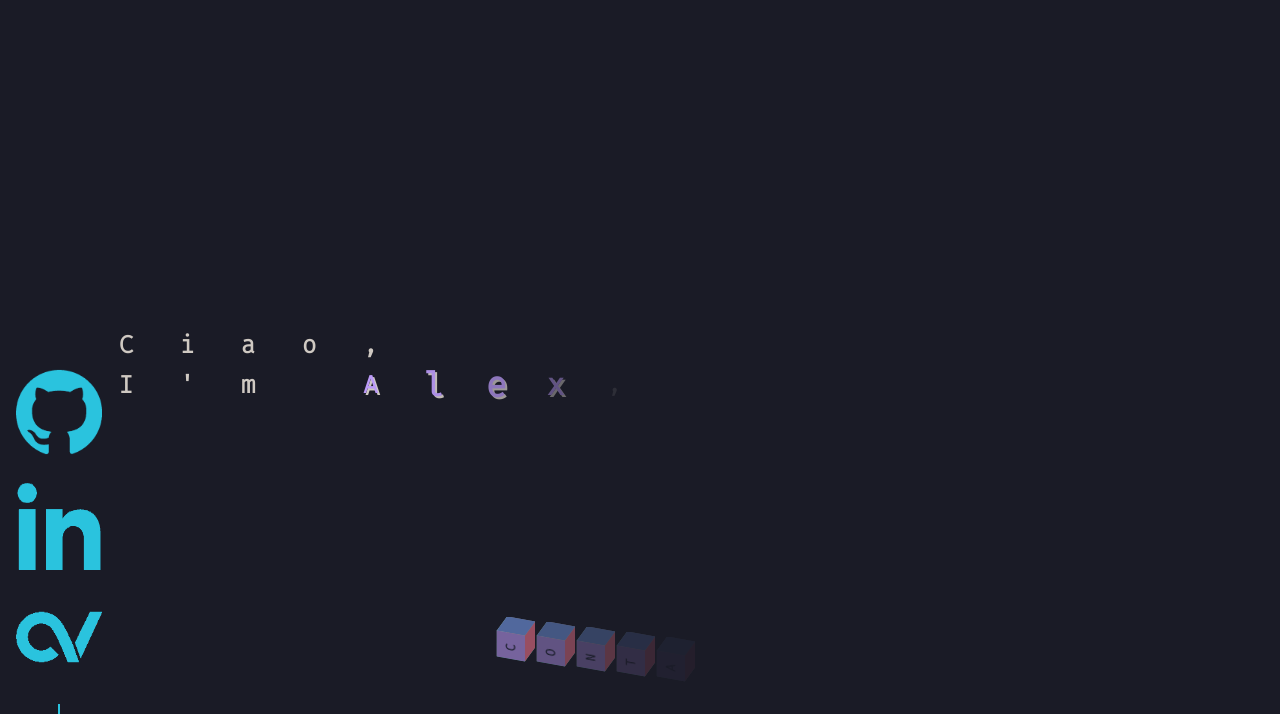
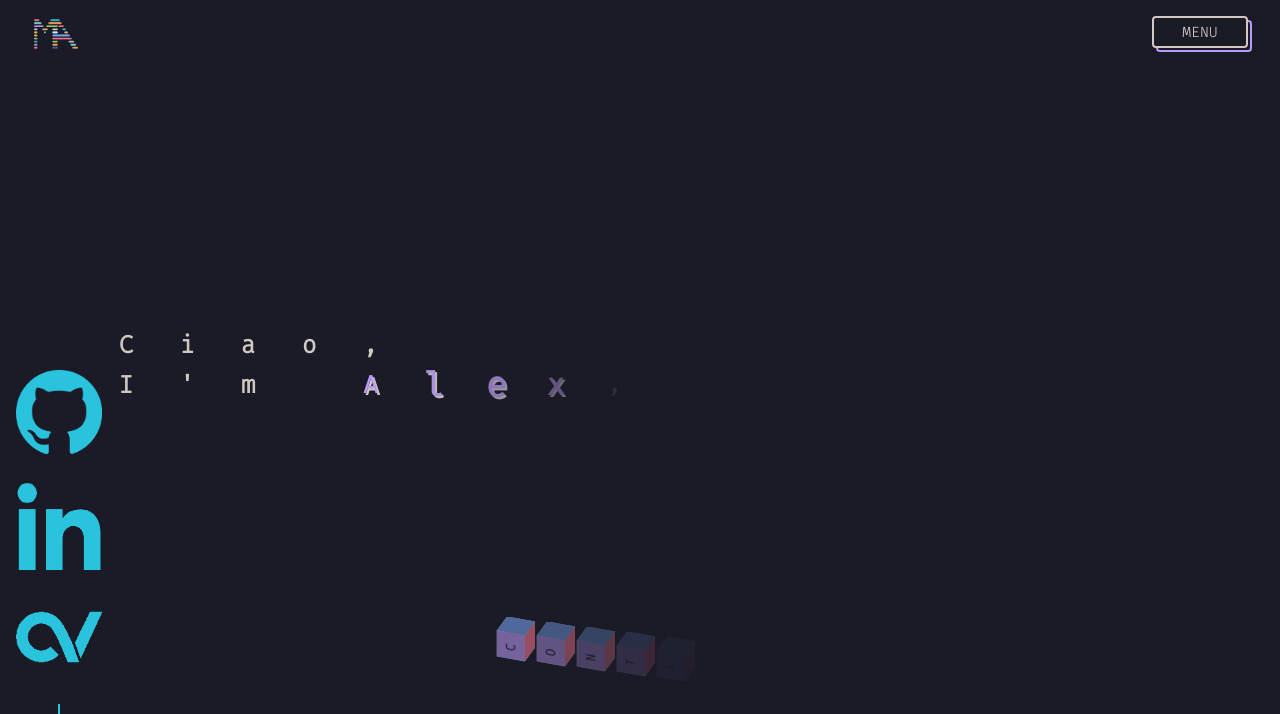
Before and after one commit to Martinelli-89/a-m-portfolio, a React (Create React App) app: page / in a window 1280 px wide. Shown: the top 714 px of the page. Built offline with nearby package versions, Linux system fonts and the light colour scheme.

Commit message:
removed nav animation

```diff
--- a/src/Components/Nav/Nav.scss
+++ b/src/Components/Nav/Nav.scss
@@ -14,17 +14,17 @@
 
     &__logo {
         width: 3rem;
-        animation: slideRight 2s 1s forwards ease-out;
-        transform: translateX(-10rem);
+        //animation: slideRight 2s 1s forwards ease-out;
+        //transform: translateX(-10rem);
     }
 
     &__buttons {
         display: flex;
         justify-content: space-around;
-        transform:
-            rotateX(-180deg)
-            translateY(10rem);
-        animation: fallIn 2s 1s forwards ease-out;
+        // transform:
+        //     rotateX(-180deg)
+        //     translateY(10rem);
+        // animation: fallIn 2s 1s forwards ease-out;
     }
 
 }
```
